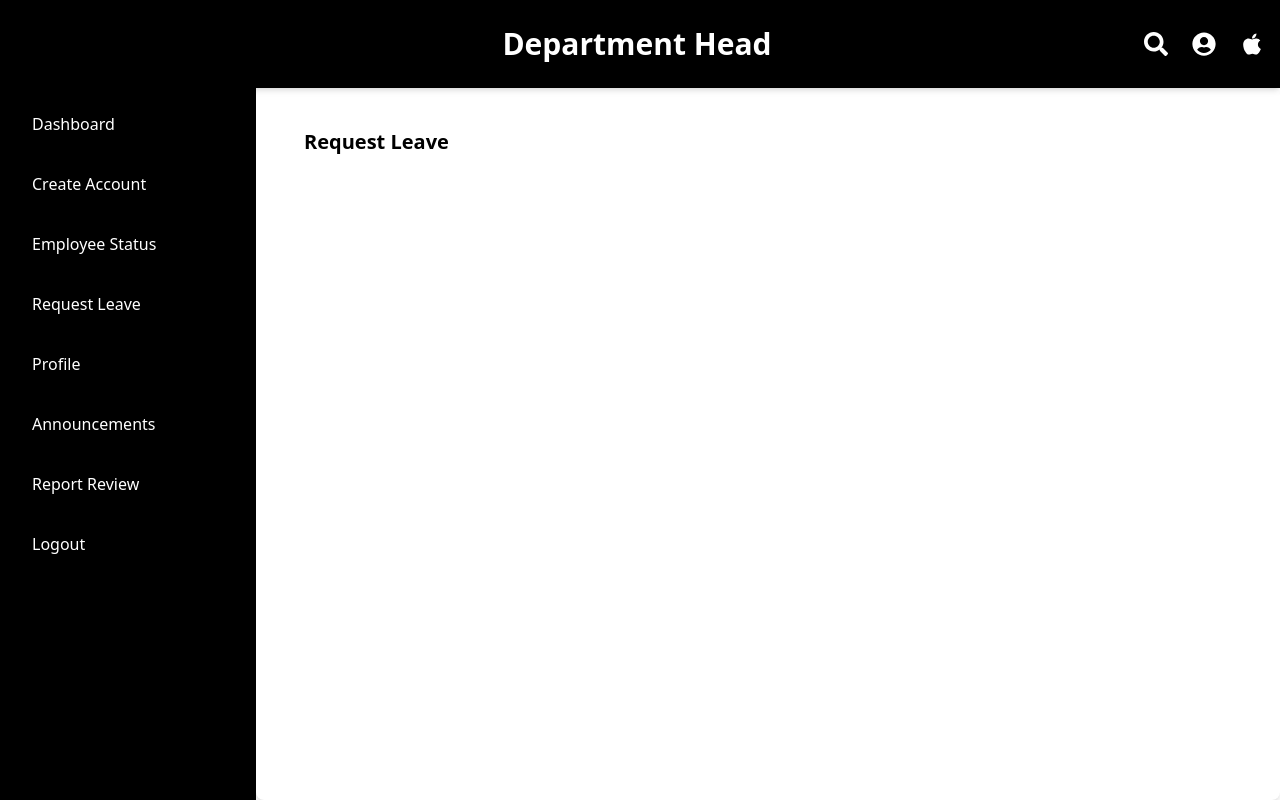
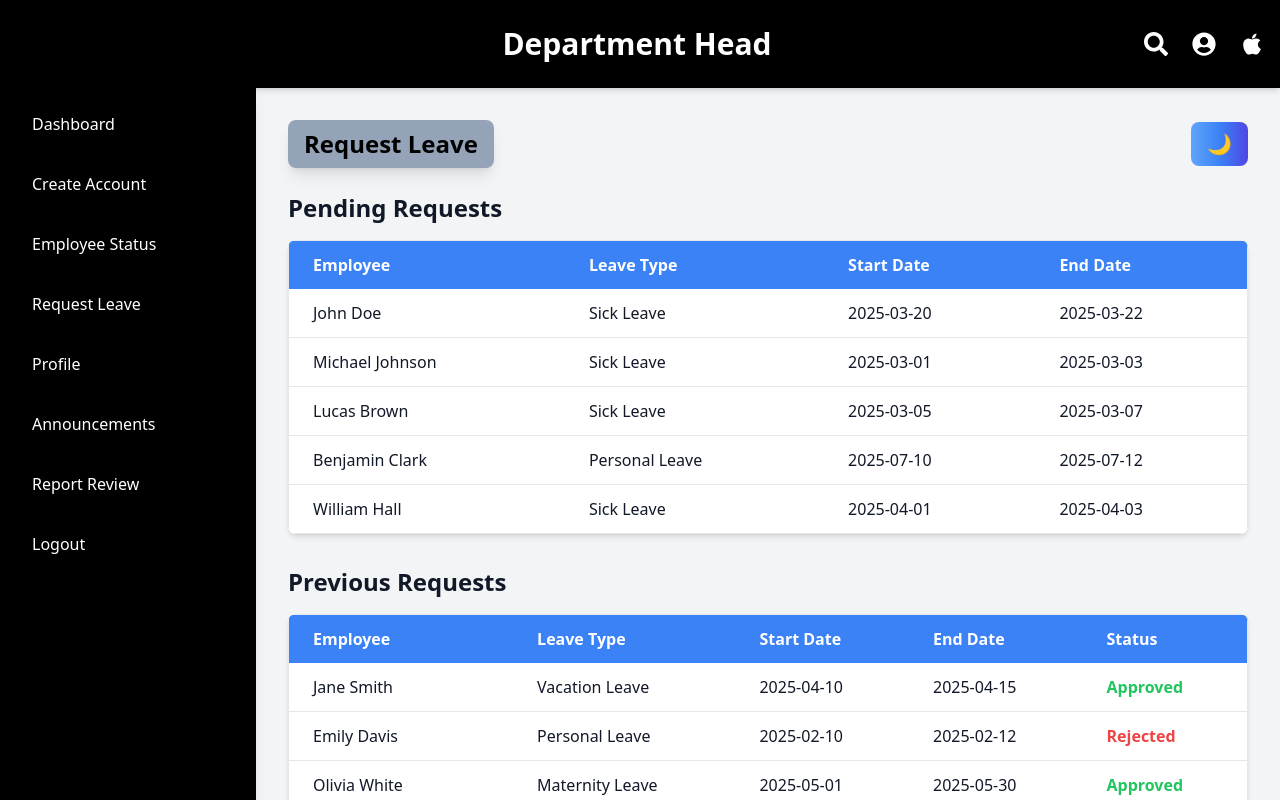
Before and after one commit to Nisal2522/Audit-Managment, a React (Vite) app in the folder frontend/: page /food/Head/Requestleave in a window 1280 px wide. Shown: the top 800 px of the page. Built offline with nearby package versions, Linux system fonts and the light colour scheme.

Commit message:
RequestLeave.jsx Update

```diff
--- a/frontend/src/pages/food/DepartmentHead/Requestleave.jsx
+++ b/frontend/src/pages/food/DepartmentHead/Requestleave.jsx
@@ -1,31 +1,177 @@
-// src/components/food/departmenthead.jsx
-import React from 'react';
-import Header from './Header';
-import Sidebar from './Sidebar'
+import React, { useState, useEffect } from "react";
+import Header from "./Header";
+import Sidebar from "./Sidebar";
+import { motion } from "framer-motion";
 
-const Requestleavefood = () => {
+const RequestLeaveFood = () => {
+  const [leaveRequests, setLeaveRequests] = useState([
+    { id: 1, employeeName: "John Doe", leaveType: "Sick Leave", startDate: "2025-03-20", endDate: "2025-03-22", status: "Pending", reason: "Fever and flu symptoms. Advised by a doctor to rest." },
+    { id: 2, employeeName: "Jane Smith", leaveType: "Vacation Leave", startDate: "2025-04-10", endDate: "2025-04-15", status: "Approved", reason: "Family vacation planned for a long time." },
+    { id: 3, employeeName: "Emily Davis", leaveType: "Personal Leave", startDate: "2025-02-10", endDate: "2025-02-12", status: "Rejected", reason: "Unapproved absence." },
+    { id: 4, employeeName: "Michael Johnson", leaveType: "Sick Leave", startDate: "2025-03-01", endDate: "2025-03-03", status: "Pending", reason: "Cold and cough symptoms." },
+    { id: 5, employeeName: "Lucas Brown", leaveType: "Sick Leave", startDate: "2025-03-05", endDate: "2025-03-07", status: "Pending", reason: "Stomach flu, resting at home." },
+    { id: 6, employeeName: "Olivia White", leaveType: "Maternity Leave", startDate: "2025-05-01", endDate: "2025-05-30", status: "Approved", reason: "Maternity leave after childbirth." },
+    { id: 7, employeeName: "James Wilson", leaveType: "Vacation Leave", startDate: "2025-06-15", endDate: "2025-06-20", status: "Approved", reason: "Vacation planned months ago." },
+    { id: 8, employeeName: "Sophia Martinez", leaveType: "Sick Leave", startDate: "2025-03-25", endDate: "2025-03-27", status: "Rejected", reason: "Cold symptoms, did not follow procedure." },
+    { id: 9, employeeName: "Benjamin Clark", leaveType: "Personal Leave", startDate: "2025-07-10", endDate: "2025-07-12", status: "Pending", reason: "Family emergency." },
+    { id: 10, employeeName: "Isabella Lewis", leaveType: "Sick Leave", startDate: "2025-02-15", endDate: "2025-02-17", status: "Approved", reason: "Migraine and severe headache." },
+    { id: 11, employeeName: "Elijah Young", leaveType: "Vacation Leave", startDate: "2025-08-01", endDate: "2025-08-07", status: "Approved", reason: "Annual family vacation." },
+    { id: 12, employeeName: "Amelia Walker", leaveType: "Personal Leave", startDate: "2025-03-18", endDate: "2025-03-19", status: "Rejected", reason: "Unapproved absence, did not notify." },
+    { id: 13, employeeName: "William Hall", leaveType: "Sick Leave", startDate: "2025-04-01", endDate: "2025-04-03", status: "Pending", reason: "Recovering from surgery." },
+  ]);
+
+  const [selectedRequest, setSelectedRequest] = useState(null);
+  const [darkMode, setDarkMode] = useState(() => localStorage.getItem("darkMode") === "true");
+
+  useEffect(() => {
+    document.documentElement.classList.toggle("dark", darkMode);
+    localStorage.setItem("darkMode", darkMode);
+  }, [darkMode]);
+
+  const handleRowClick = (request) => setSelectedRequest(request);
+  const closeCard = () => setSelectedRequest(null);
+  const toggleDarkMode = () => setDarkMode(!darkMode);
+
+  const updateStatus = (id, newStatus) => {
+    setLeaveRequests((prev) =>
+      prev.map((req) => (req.id === id ? { ...req, status: newStatus } : req))
+    );
+    if (selectedRequest?.id === id) {
+      setSelectedRequest({ ...selectedRequest, status: newStatus });
+    }
+    setSelectedRequest(null);
+  };
+
+  const pendingRequests = leaveRequests.filter(req => req.status === "Pending");
+  const previousRequests = leaveRequests.filter(req => req.status !== "Pending");
+
   return (
-    <div className="min-h-screen bg-white flex flex-col">
-      {/* Header */}
+    <div className={`min-h-screen flex flex-col ${darkMode ? "bg-gray-900 text-white" : "bg-gray-100 text-gray-900"}`}>
       <Header />
+      <div className="flex flex-grow">
+        <Sidebar />
+        <main className="flex-grow p-8 shadow-lg rounded-lg">
+          <div className="flex justify-between items-center mb-6">
+            <label className={`text-2xl font-bold py-2 px-4 rounded-lg inline-block ${darkMode ? 'bg-teal-600 text-white' : 'bg-slate-400 text-black'} shadow-lg`}>
+              Request Leave
+            </label>
+            <button
+              onClick={toggleDarkMode}
+              className="px-4 py-2 text-xl font-semibold rounded-lg transition-all bg-gradient-to-r from-blue-400 via-blue-500 to-indigo-600 text-white hover:scale-105 transform duration-200 ease-in-out"
+            >
+              {darkMode ? "☀️" : "🌙"}
+            </button>
+          </div>
 
-      <div className="flex flex-grow">
-        {/* Sidebar */}
-        <Sidebar />
+          {/* Pending Requests */}
+          <section className="mb-8">
+            <h3 className="text-2xl font-bold mb-4">Pending Requests</h3>
+            <div className="overflow-x-auto bg-white dark:bg-gray-800 shadow-md rounded-lg">
+              <table className="min-w-full border border-gray-200 dark:border-gray-600">
+                <thead>
+                  <tr className="bg-blue-500 text-white text-left">
+                    <th className="py-3 px-6">Employee</th>
+                    <th className="py-3 px-6">Leave Type</th>
+                    <th className="py-3 px-6">Start Date</th>
+                    <th className="py-3 px-6">End Date</th>
+                  </tr>
+                </thead>
+                <tbody className={darkMode ? "bg-gray-500" : "bg-white"}>
+                  {pendingRequests.map((request) => (
+                    <tr key={request.id} className="border-b hover:bg-gray-600 dark:hover:bg-gray-700 cursor-pointer transition" onClick={() => handleRowClick(request)}>
+                      <td className="py-3 px-6">{request.employeeName}</td>
+                      <td className="py-3 px-6">{request.leaveType}</td>
+                      <td className="py-3 px-6">{request.startDate}</td>
+                      <td className="py-3 px-6">{request.endDate}</td>
+                    </tr>
+                  ))}
+                </tbody>
+              </table>
+            </div>
+          </section>
 
-        <main className="flex-grow p-8 bg-white rounded-lg shadow-md">
-          <label className="text-xl font-semibold text-black bg-slt-sltGreenPrimary py-2 px-4 rounded-lg inline-block mb-6">
-            Request Leave
-          </label>
+          {/* Previous Requests */}
+          <section className="mb-8">
+            <h3 className="text-2xl font-bold mb-4">Previous Requests</h3>
+            <div className="overflow-x-auto bg-white dark:bg-gray-800 shadow-md rounded-lg">
+              <table className="min-w-full border border-gray-200 dark:border-gray-600">
+                <thead>
+                  <tr className="bg-blue-500 text-white text-left">
+                    <th className="py-3 px-6">Employee</th>
+                    <th className="py-3 px-6">Leave Type</th>
+                    <th className="py-3 px-6">Start Date</th>
+                    <th className="py-3 px-6">End Date</th>
+                    <th className="py-3 px-6">Status</th>
+                  </tr>
+                </thead>
+                <tbody className={darkMode ? "bg-gray-500" : "bg-white"}>
+                  {previousRequests.map((request) => (
+                    <tr key={request.id} className="border-b hover:bg-gray-600 dark:hover:bg-gray-700 cursor-pointer transition" onClick={() => handleRowClick(request)}>
+                      <td className="py-3 px-6">{request.employeeName}</td>
+                      <td className="py-3 px-6">{request.leaveType}</td>
+                      <td className="py-3 px-6">{request.startDate}</td>
+                      <td className="py-3 px-6">{request.endDate}</td>
+                      <td className={`py-3 px-6 font-bold ${request.status === "Approved" ? "text-green-500" : request.status === "Rejected" ? "text-red-500" : "text-yellow-500"}`}>
+                        {request.status}
+                      </td>
+                    </tr>
+                  ))}
+                </tbody>
+              </table>
+            </div>
+          </section>
 
+         {/* Selected Request Details */}
+                    {selectedRequest && (
+                      <motion.div
+                        className="fixed inset-0 bg-black bg-opacity-50 flex justify-center items-center z-50"
+                        initial={{ opacity: 0 }}
+                        animate={{ opacity: 1 }}
+                        exit={{ opacity: 0 }}
+                      >
+                        <div className="bg-white dark:bg-gray-800 text-black dark:text-white w-1/3 p-6 rounded-lg shadow-lg">
+                          <h2 className="text-2xl font-bold mb-4">{selectedRequest.employeeName}'s Leave Request</h2>
+                          <p><strong>👤 Employee:</strong> {selectedRequest.employeeName}</p>
+                          <p><strong>📅 Type:</strong> {selectedRequest.leaveType}</p>
+                          <p><strong>🗓️ Start Date:</strong> {selectedRequest.startDate}</p>
+                          <p><strong>🗓️ End Date:</strong> {selectedRequest.endDate}</p>
+                          <p className="border-l-4 pl-2"><strong>✍️ Reason:</strong> {selectedRequest.reason}</p>
 
+                          {/* Approval / Rejection / Close Buttons */}
+                          {selectedRequest.status === "Pending" ? (
+                            <div className="mt-4 flex space-x-4">
+                              <button
+                                onClick={() => updateStatus(selectedRequest.id, "Approved")}
+                                className="px-4 py-2 bg-green-500 text-white rounded-lg shadow-md hover:bg-green-600"
+                              >
+                                Approve
+                              </button>
+                              <button
+                                onClick={() => updateStatus(selectedRequest.id, "Rejected")}
+                                className="px-4 py-2 bg-red-500 text-white rounded-lg shadow-md hover:bg-red-600"
+                              >
+                                Reject
+                              </button>
+                            </div>
+                          ) : null}
 
+                          {/* Close Button */}
+                          <div className="mt-4 flex justify-end">
+                            <button
+                              onClick={closeCard}
+                              className="px-4 py-2 bg-gray-500 text-white rounded-lg shadow-md hover:bg-gray-600"
+                            >
+                              Close
+                        </button>
+                    </div>
+                </div>
+        </motion.div>
+          )}
 
         </main>
-        </div>
-        </div>
-
+      </div>
+    </div>
   );
 };
 
-export default Requestleavefood;
+export default RequestLeaveFood;
```
